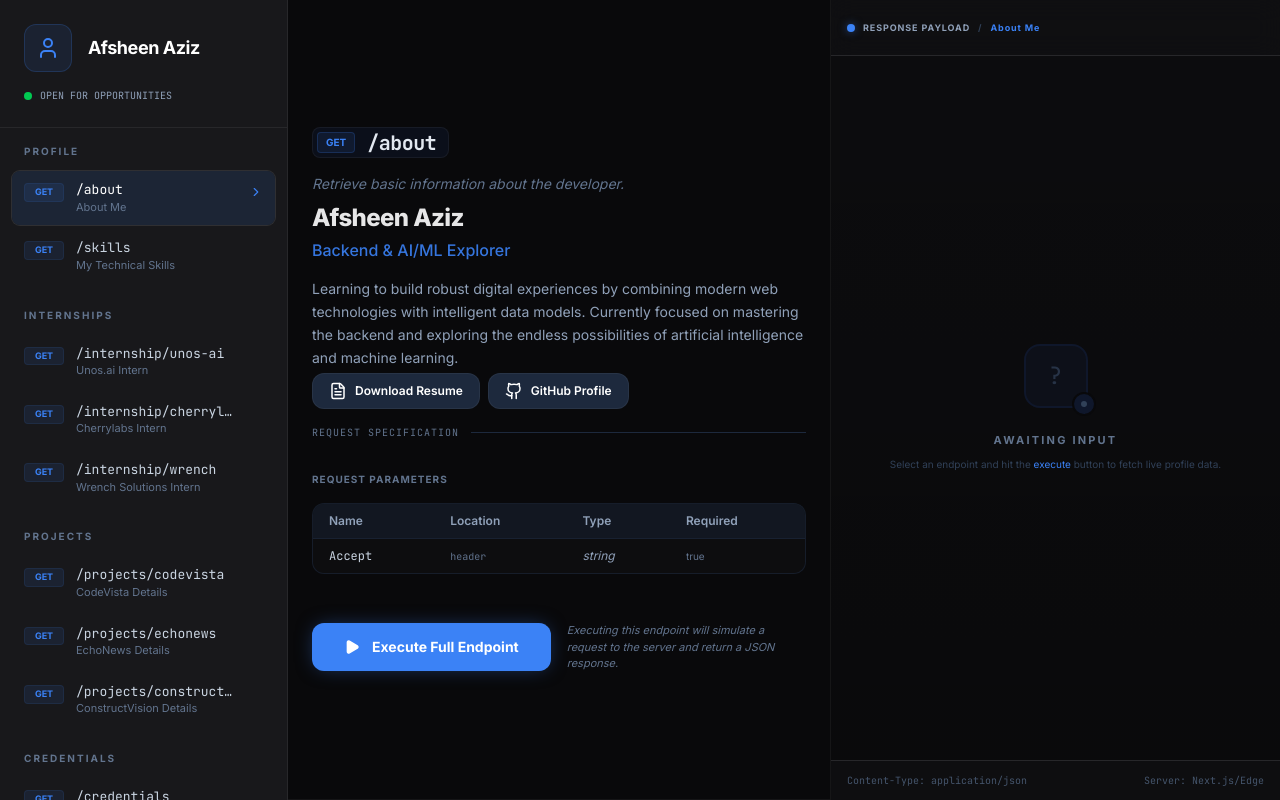
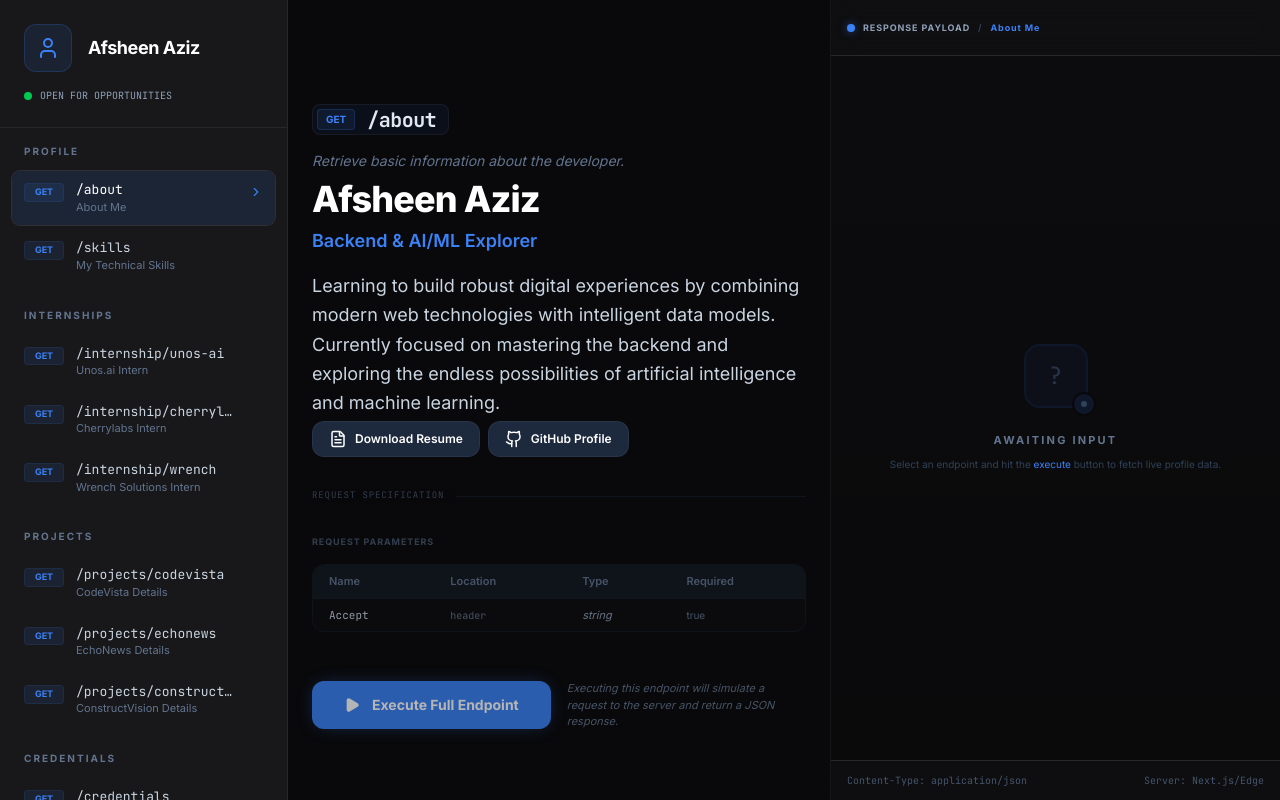
Before and after one commit to Afsheen-Aziz/portfolio, a Next.js app: page / in a window 1280 px wide. Built offline with nearby package versions, Linux system fonts and the light colour scheme.

Commit message:
Refine content hierarchy: Amplify intro text and de-emphasize technical tables

```diff
--- a/src/components/MainPanel.tsx
+++ b/src/components/MainPanel.tsx
@@ -59,17 +59,17 @@ export default function MainPanel({ endpoint, onExecute, isExecuting }: MainPane
                 {/* Content Section (Integrated under header) */}
                 {endpoint.intro && (
                     <section className="space-y-4 pt-2">
-                        <div className="space-y-1">
-                            <h1 className="text-xl md:text-2xl font-extrabold tracking-tight text-white/90">
+                        <div className="space-y-2">
+                            <h1 className="text-2xl md:text-4xl font-extrabold tracking-tight text-white">
                                 {endpoint.intro.title}
                             </h1>
-                            <p className="text-sm md:text-base text-accent-get font-medium opacity-90">
+                            <p className="text-base md:text-lg text-accent-get font-semibold">
                                 {endpoint.intro.subtitle}
                             </p>
                         </div>
 
                         {endpoint.intro?.content && (
-                            <p className="text-slate-400 text-sm leading-relaxed max-w-2xl">
+                            <p className="text-slate-300 text-base md:text-lg leading-relaxed max-w-3xl">
                                 {endpoint.intro.content}
                             </p>
                         )}
@@ -124,13 +124,13 @@ export default function MainPanel({ endpoint, onExecute, isExecuting }: MainPane
                 )}
 
                 {/* Technical Parameters */}
-                <div className="pt-4 space-y-8">
+                <div className="pt-8 space-y-8 opacity-70 hover:opacity-100 transition-opacity duration-300">
                     <div className="relative">
                         <div className="absolute inset-0 flex items-center" aria-hidden="true">
-                            <div className="w-full border-t border-slate-800"></div>
+                            <div className="w-full border-t border-slate-800/50"></div>
                         </div>
                         <div className="relative flex justify-start">
-                            <span className="bg-background pr-3 text-[10px] font-mono text-slate-500 uppercase tracking-widest">
+                            <span className="bg-background pr-3 text-[9px] font-mono text-slate-600 uppercase tracking-widest">
                                 Request Specification
                             </span>
                         </div>
@@ -138,12 +138,12 @@ export default function MainPanel({ endpoint, onExecute, isExecuting }: MainPane
 
                     {/* Parameters Section */}
                     <section className="space-y-4">
-                        <h3 className="text-[10px] font-bold text-slate-500 uppercase tracking-widest">
+                        <h3 className="text-[9px] font-bold text-slate-600 uppercase tracking-widest">
                             Request Parameters
                         </h3>
-                        <div className="border border-slate-800/60 rounded-xl overflow-hidden overflow-x-auto bg-card/30">
-                            <table className="w-full text-[12px] text-left">
-                                <thead className="bg-slate-800/40 text-slate-400 border-b border-slate-800/60">
+                        <div className="border border-slate-800/40 rounded-xl overflow-hidden overflow-x-auto bg-card/30">
+                            <table className="w-full text-[11px] text-left">
+                                <thead className="bg-slate-800/40 text-slate-500 border-b border-slate-800/60">
                                     <tr>
                                         <th className="px-4 py-2 font-semibold">Name</th>
                                         <th className="px-4 py-2 font-semibold">Location</th>
```
